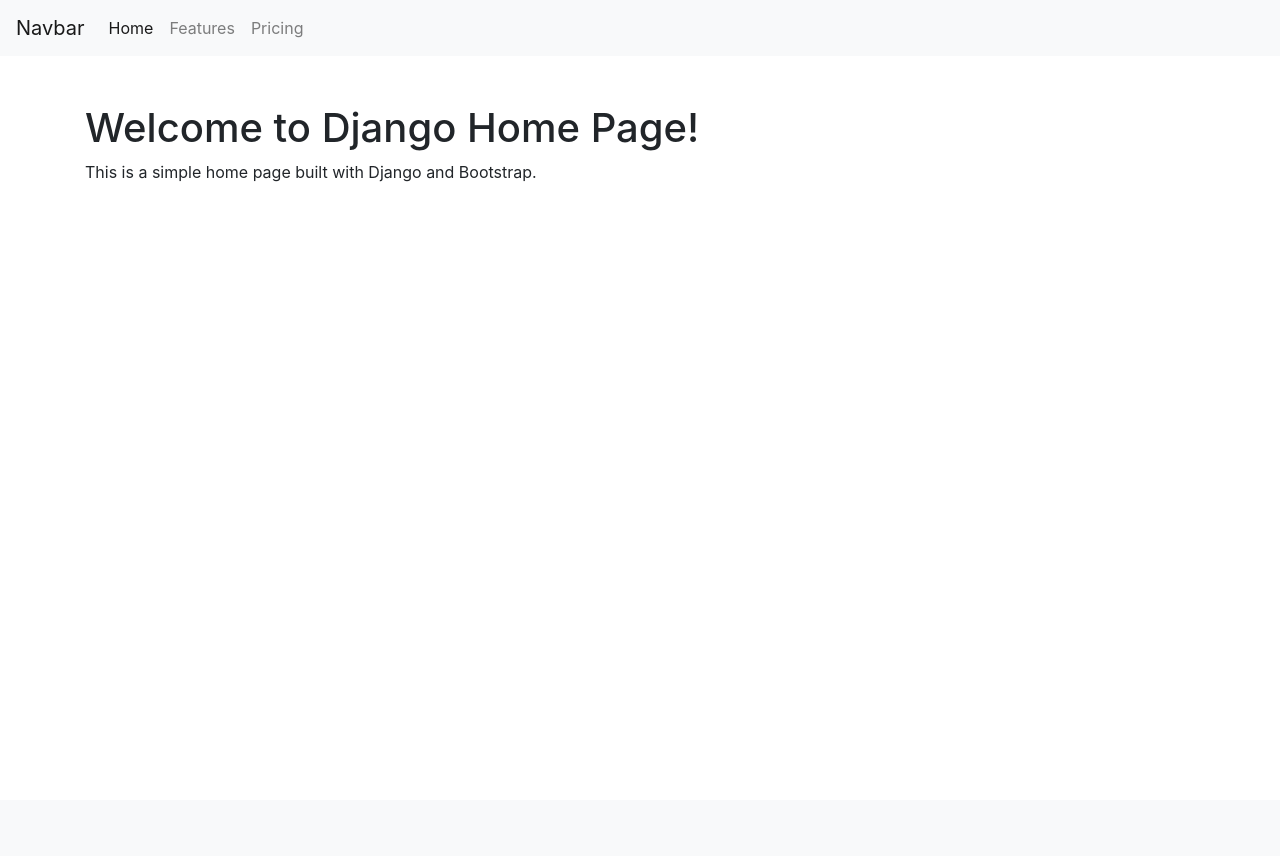
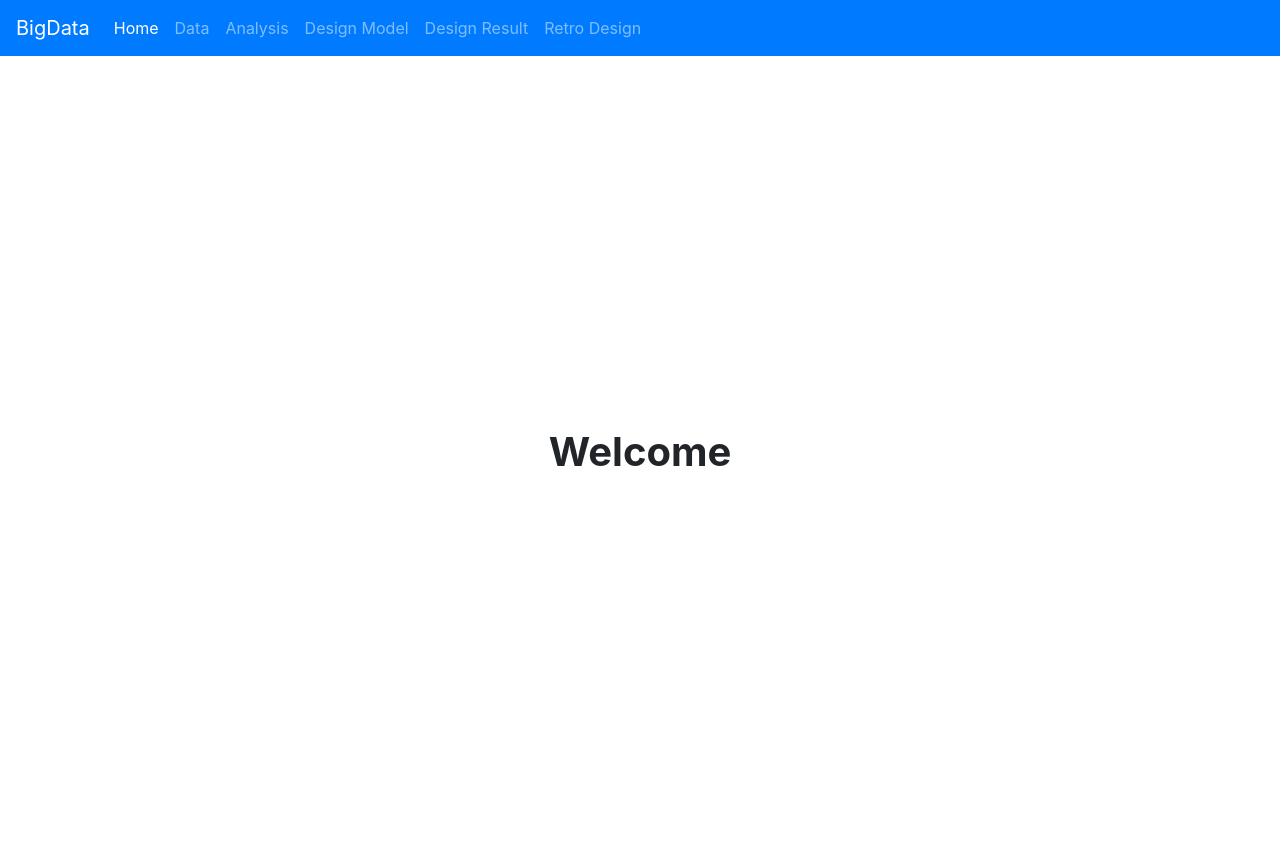
Before and after one commit to hypeprogrammer/djangoProject, a Django app: page / in a window 1280 px wide. Before the commit the page ends 182 px from the top, so only its background shows below. Run offline with Django 5.2, Linux system fonts and the light colour scheme; some libraries are stand-ins or nearby versions.

Commit message:
mainPage Design

```diff
--- a/djangoProject/views.py
+++ b/djangoProject/views.py
@@ -1,4 +1,4 @@
 from django.shortcuts import render
 
 def home(request):
-    return render(request, 'home.html')
+    return render(request, 'mainPage.html')
--- a/templates/home.html
+++ b/templates/mainPage.html
@@ -7,8 +7,10 @@
     <link rel="stylesheet" href="https://stackpath.bootstrapcdn.com/bootstrap/4.5.2/css/bootstrap.min.css">
 </head>
 <body>
-    <nav class="navbar navbar-expand-lg navbar-light bg-light">
-        <a class="navbar-brand" href="#">Navbar</a>
+
+    <!--상단 바 메뉴-->
+    <nav class="navbar navbar-expand-lg navbar-dark bg-primary">
+        <a class="navbar-brand" href="#">BigData</a>
         <button class="navbar-toggler" type="button" data-toggle="collapse" data-target="#navbarNav" aria-controls="navbarNav" aria-expanded="false" aria-label="Toggle navigation">
             <span class="navbar-toggler-icon"></span>
         </button>
@@ -18,18 +20,27 @@
                     <a class="nav-link" href="#">Home <span class="sr-only">(current)</span></a>
                 </li>
                 <li class="nav-item">
-                    <a class="nav-link" href="#">Features</a>
+                    <a class="nav-link" href="#">Data</a>
                 </li>
                 <li class="nav-item">
-                    <a class="nav-link" href="#">Pricing</a>
+                    <a class="nav-link" href="#">Analysis</a>
+                </li>
+                <li class="nav-item">
+                    <a class="nav-link" href="#">Design Model</a>
+                </li>
+                <li class="nav-item">
+                    <a class="nav-link" href="#">Design Result</a>
+                </li>
+                <li class="nav-item">
+                    <a class="nav-link" href="#">Retro Design</a>
                 </li>
             </ul>
         </div>
     </nav>
 
-    <div class="container mt-5">
-        <h1>Welcome to Django Home Page!</h1>
-        <p>This is a simple home page built with Django and Bootstrap.</p>
+    <!--메인 페이지-->
+     <div class="container d-flex flex-column justify-content-center align-items-center min-vh-100">
+        <h1 class="font-weight-bold">Welcome</h1>
     </div>
 
     <script src="https://code.jquery.com/jquery-3.5.1.slim.min.js"></script>
```
